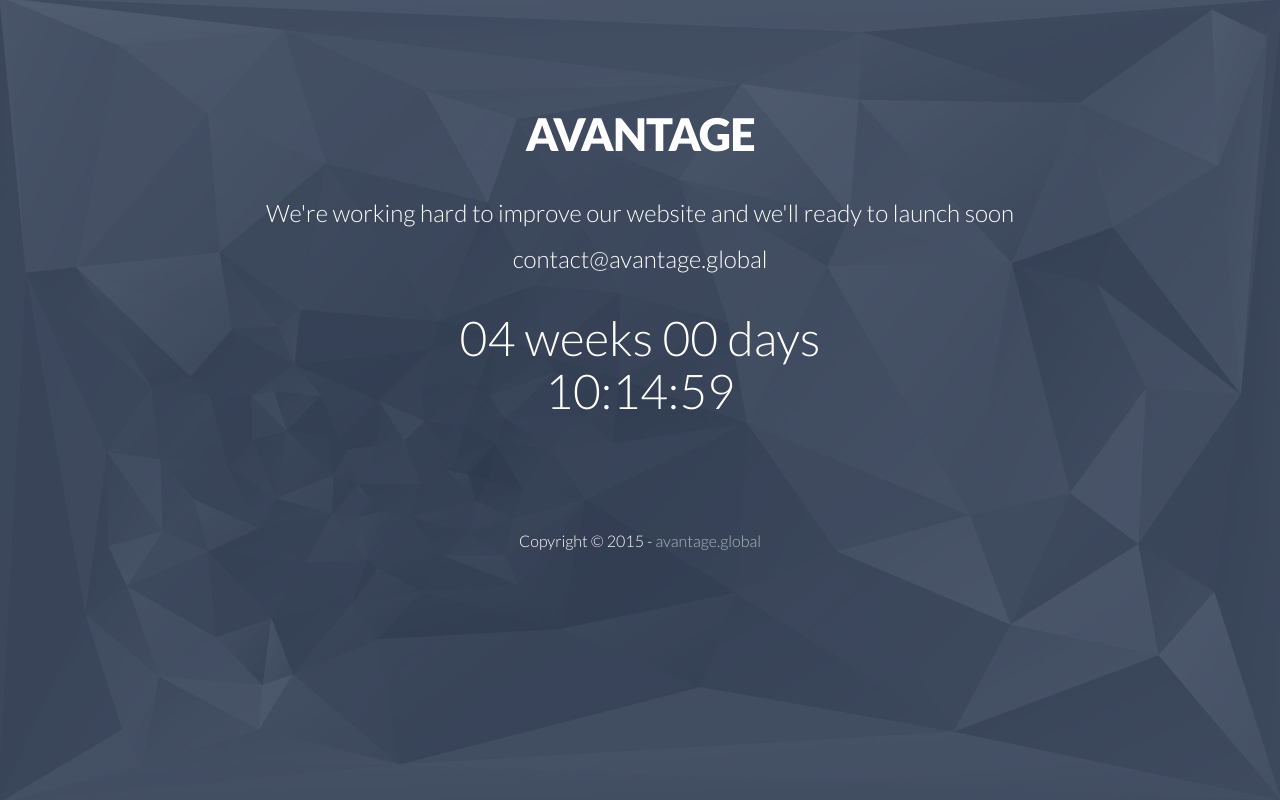
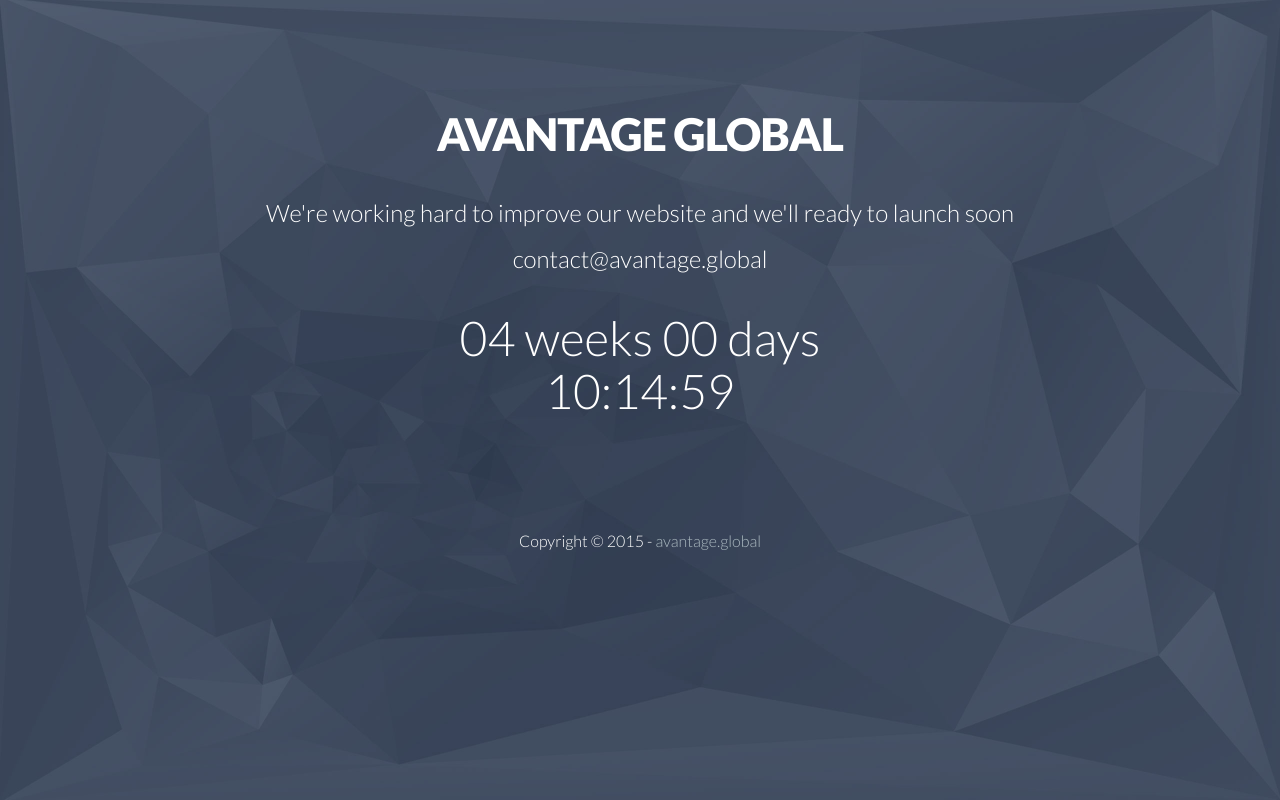
Before and after one commit to avantageglobal/.github.io, a plain HTML site: page index.html in a window 1280 px wide. Drawn offline with nearby package versions, Linux system fonts and the light colour scheme.

Commit message:
Name change

```diff
--- a/index.html
+++ b/index.html
@@ -30,7 +30,7 @@
 		<div class="container">
 			<div class="row">
 				<div class="col-sm-12 col-md-12 col-lg-12">
-					<h1>AVANTAGE</h1>
+					<h1>AVANTAGE GLOBAL</h1>
 					<h2 class="subtitle">We're working hard to improve our website and we'll ready to launch soon</h2>
 					<h2 class="subtitle">contact@avantage.global</h2>
 					<div id="countdown"></div>
```
